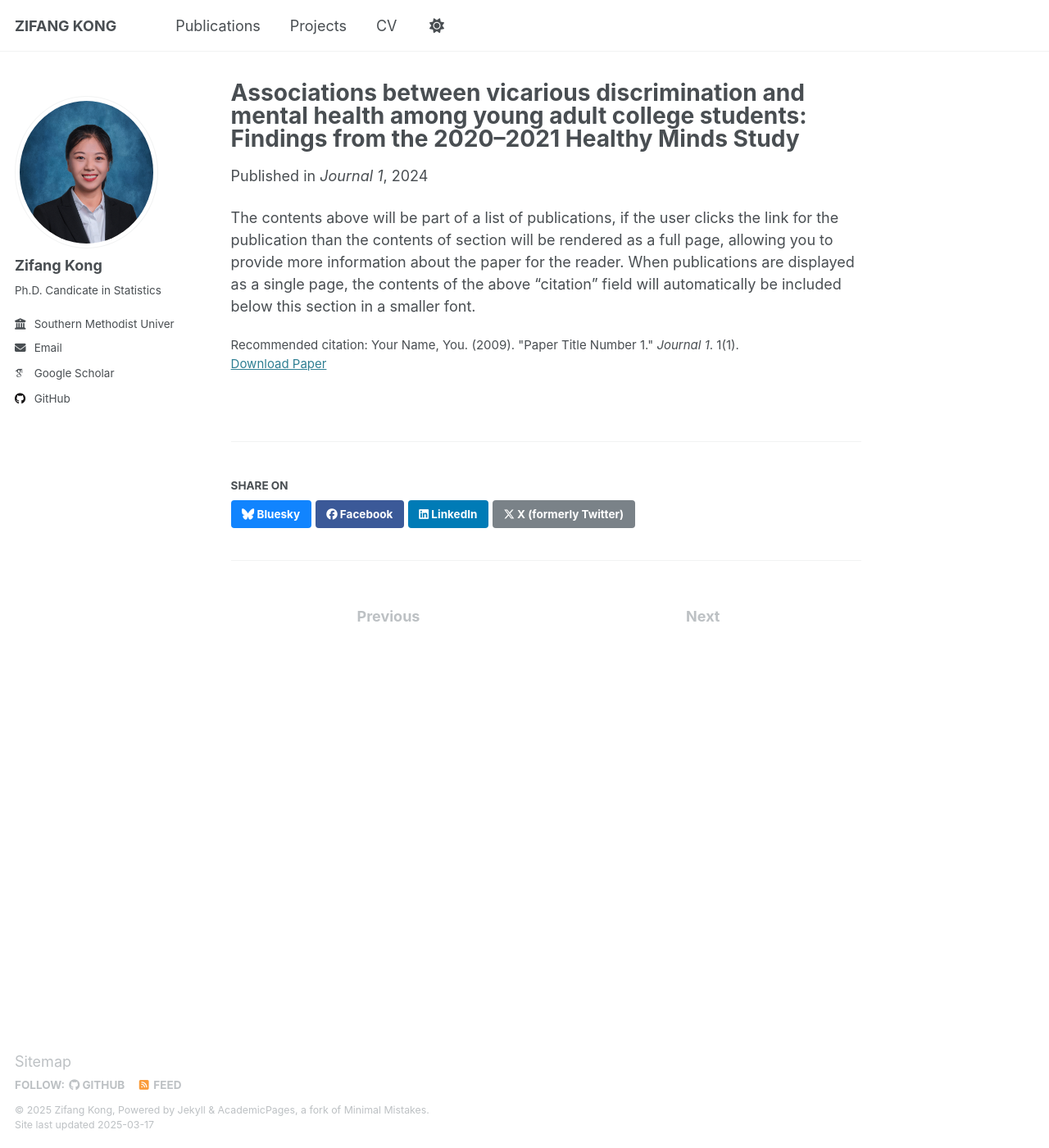
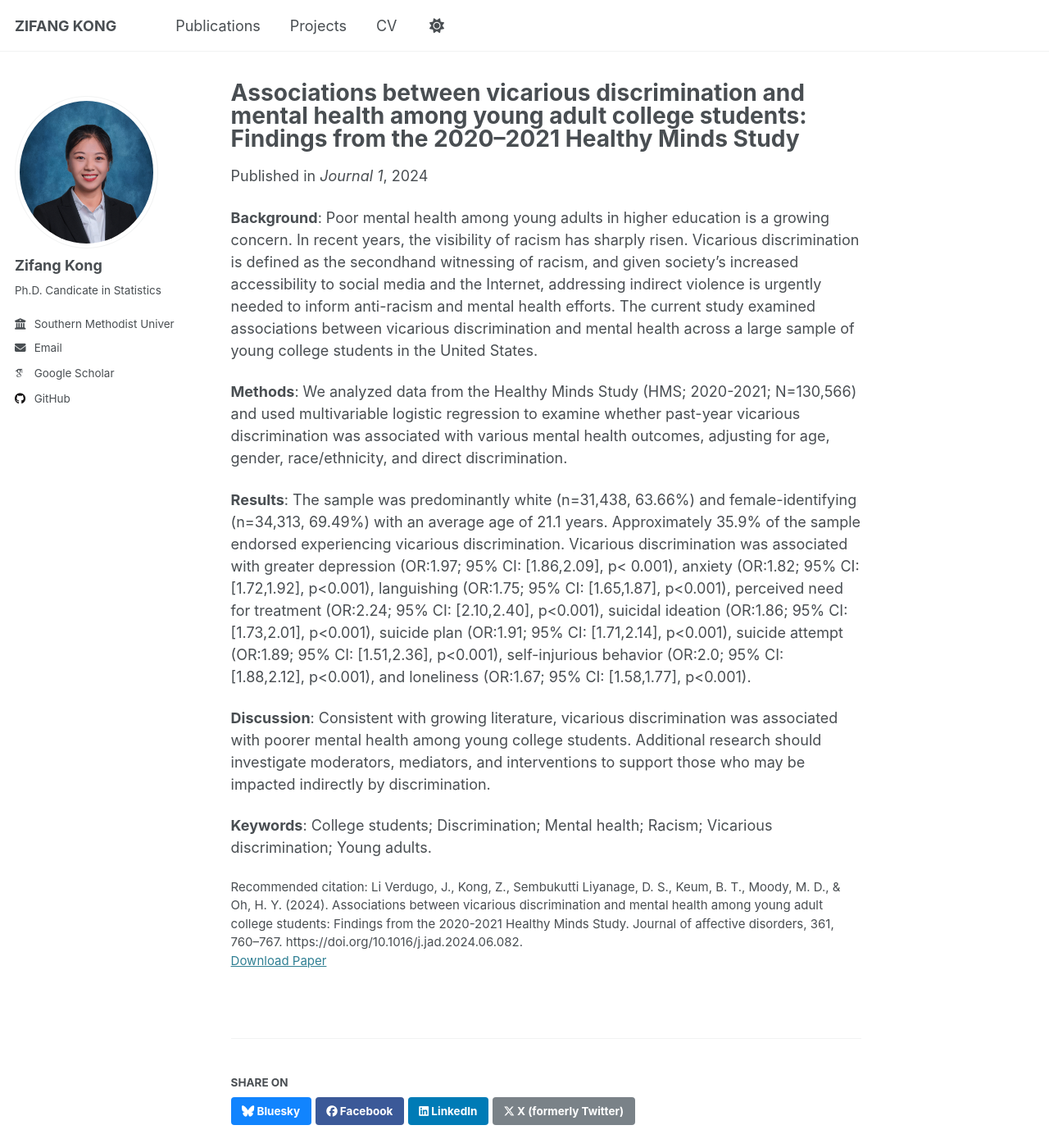
Before and after one commit to zifangkong/zifangkong.github.io, a Jekyll site: the page built from _publications/Juliann2024Jounal_of_Affective_Disorers.md, in a window 1280 px wide and 1400 px high. Shown: the whole window at 82% size. Built offline with Jekyll 4.4.1, drawn with Linux system fonts in a browser that asks for light colours; some web fonts are replaced.

Commit message:
Update Juliann2024Jounal_of_Affective_Disorers.md

```diff
--- a/_publications/Juliann2024Jounal_of_Affective_Disorers.md
+++ b/_publications/Juliann2024Jounal_of_Affective_Disorers.md
@@ -3,12 +3,20 @@ title: "Associations between vicarious discrimination and mental health among yo
 collection: publications
 category: manuscripts
 permalink: /publication/Juliann2024Jounal_of_Affective_Disorers
-excerpt: 'This paper is about the number 1. The number 2 is left for future work.'
-date: 2024-9-15
+excerpt: # 'This paper is about the number 1. The number 2 is left for future work.'
+date: 2024-09-15
 venue: 'Journal 1'
 slidesurl: # 'http://academicpages.github.io/files/slides1.pdf'
 paperurl: 'https://www.sciencedirect.com/science/article/abs/pii/S0165032724010140'
-citation: 'Your Name, You. (2009). &quot;Paper Title Number 1.&quot; <i>Journal 1</i>. 1(1).'
+citation: 'Li Verdugo, J., Kong, Z., Sembukutti Liyanage, D. S., Keum, B. T., Moody, M. D., & Oh, H. Y. (2024). Associations between vicarious discrimination and mental health among young adult college students: Findings from the 2020-2021 Healthy Minds Study. Journal of affective disorders, 361, 760–767. https://doi.org/10.1016/j.jad.2024.06.082.'
 ---
 
-The contents above will be part of a list of publications, if the user clicks the link for the publication than the contents of section will be rendered as a full page, allowing you to provide more information about the paper for the reader. When publications are displayed as a single page, the contents of the above "citation" field will automatically be included below this section in a smaller font.
+**Background**: Poor mental health among young adults in higher education is a growing concern. In recent years, the visibility of racism has sharply risen. Vicarious discrimination is defined as the secondhand witnessing of racism, and given society's increased accessibility to social media and the Internet, addressing indirect violence is urgently needed to inform anti-racism and mental health efforts. The current study examined associations between vicarious discrimination and mental health across a large sample of young college students in the United States.
+
+**Methods**: We analyzed data from the Healthy Minds Study (HMS; 2020-2021; N=130,566) and used multivariable logistic regression to examine whether past-year vicarious discrimination was associated with various mental health outcomes, adjusting for age, gender, race/ethnicity, and direct discrimination.
+
+**Results**: The sample was predominantly white (n=31,438, 63.66%) and female-identifying (n=34,313, 69.49%) with an average age of 21.1 years. Approximately 35.9% of the sample endorsed experiencing vicarious discrimination. Vicarious discrimination was associated with greater depression (OR:1.97; 95% CI: [1.86,2.09], p< 0.001), anxiety (OR:1.82; 95% CI: [1.72,1.92], p<0.001), languishing (OR:1.75; 95% CI: [1.65,1.87], p<0.001), perceived need for treatment (OR:2.24; 95% CI: [2.10,2.40], p<0.001), suicidal ideation (OR:1.86; 95% CI: [1.73,2.01], p<0.001), suicide plan (OR:1.91; 95% CI: [1.71,2.14], p<0.001), suicide attempt (OR:1.89; 95% CI: [1.51,2.36], p<0.001), self-injurious behavior (OR:2.0; 95% CI: [1.88,2.12], p<0.001), and loneliness (OR:1.67; 95% CI: [1.58,1.77], p<0.001).
+
+**Discussion**: Consistent with growing literature, vicarious discrimination was associated with poorer mental health among young college students. Additional research should investigate moderators, mediators, and interventions to support those who may be impacted indirectly by discrimination.
+
+**Keywords**: College students; Discrimination; Mental health; Racism; Vicarious discrimination; Young adults.
```
